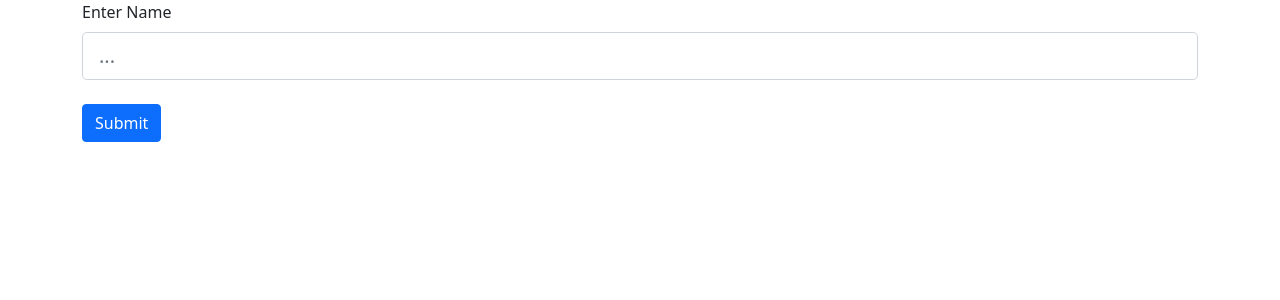
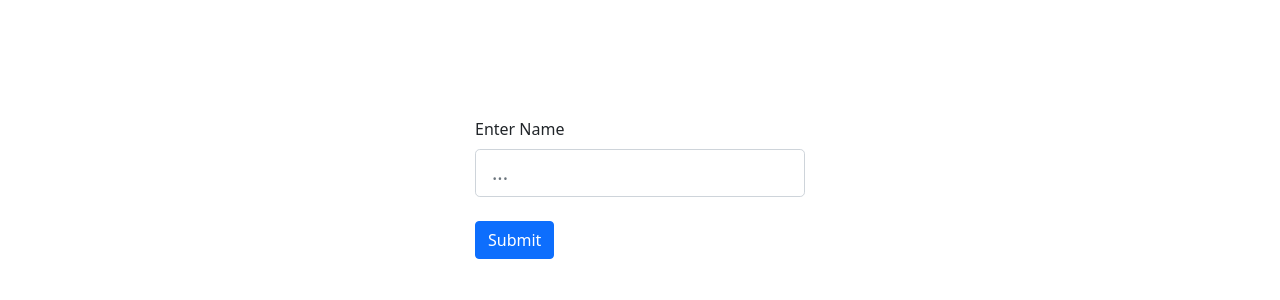
Before and after one commit to devinvalencia/prototype, a React (Create React App) app: page / in a window 1280 px wide. Shown: the top 300 px of the page. Built offline with nearby package versions, Linux system fonts and the light colour scheme.

Commit message:
updated styling

```diff
--- a/src/App.js
+++ b/src/App.js
@@ -9,7 +9,7 @@ import Col from "react-bootstrap/Col";
 function App() {
   return (
     <div>
-      <Container fluid="sm">
+      <Container fluid="sm" style={{display: 'flex',  justifyContent:'center', alignItems:'center', height: '50vh', width: '100vw'}}>
         <Row>
           <Col><Home></Home></Col>
         </Row>
```
